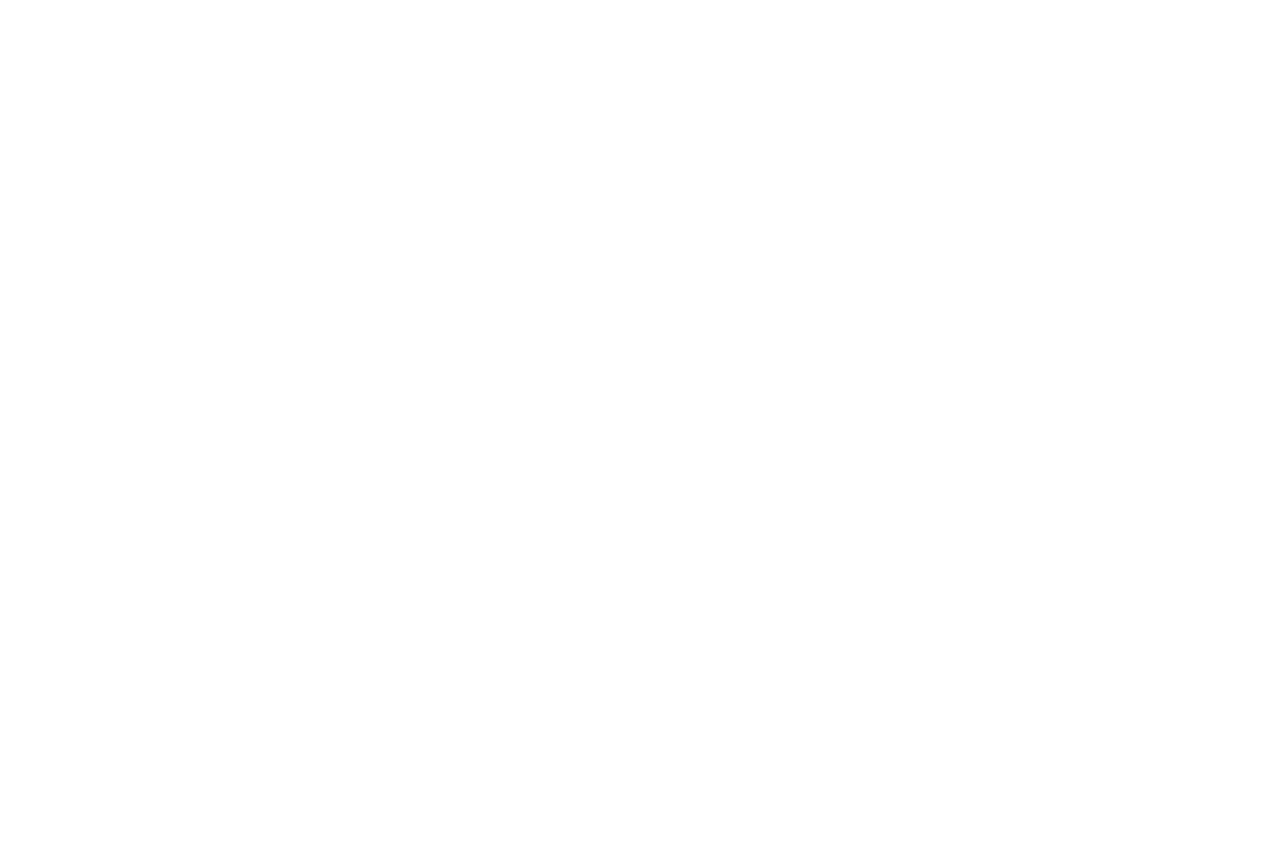
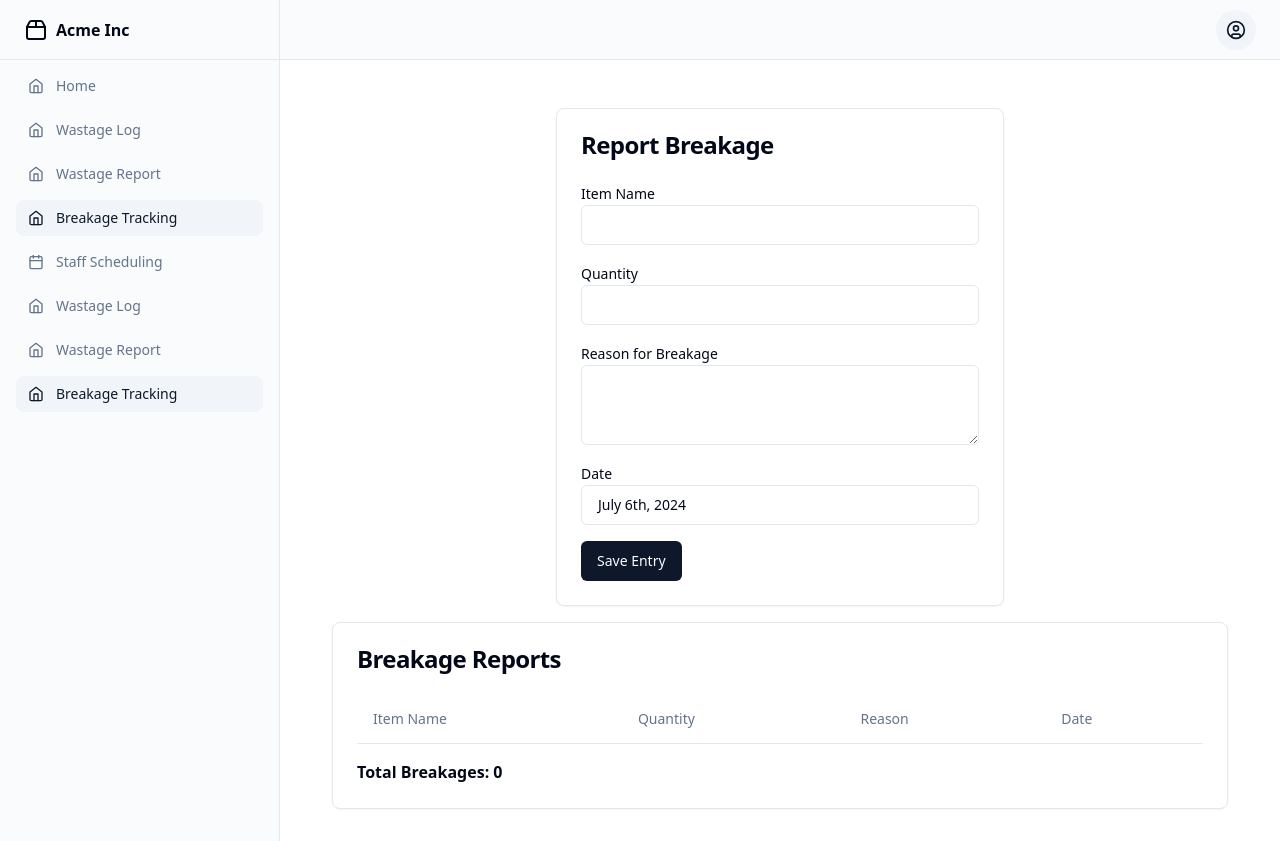
Before and after one commit to GPT-Engineer-App/crazy-management-system, a React (Vite) app: page /breakage-tracking in a window 1280 px wide. Before the commit this address had no page. Before the commit the page ends 800 px from the top, so only its background shows below. Built offline with nearby package versions, Linux system fonts and the light colour scheme.

Commit message:
Implemented Breakage Tracking feature with reporting, analysis, and automatic inventory adjustment.

```diff
--- a/src/App.jsx
+++ b/src/App.jsx
@@ -8,6 +8,7 @@ import SidebarLayout from "./layouts/sidebar";
 import Index from "./pages/Index.jsx";
 import WastageLog from "./components/WastageLog";
 import WastageReport from "./components/WastageReport";
+import BreakageTracking from "./components/BreakageTracking";
 
 const queryClient = new QueryClient();
 
@@ -27,6 +28,11 @@ export const navItems = [
     to: "/wastage-report",
     icon: <Home className="h-4 w-4" />,
   },
+  {
+    title: "Breakage Tracking",
+    to: "/breakage-tracking",
+    icon: <Home className="h-4 w-4" />,
+  },
 ];
 
 const App = () => {
@@ -40,6 +46,7 @@ const App = () => {
               <Route index element={<Index />} />
               <Route path="wastage-log" element={<WastageLog />} />
               <Route path="wastage-report" element={<WastageReport />} />
+              <Route path="breakage-tracking" element={<BreakageTracking />} />
             </Route>
           </Routes>
         </Router>
--- /dev/null
+++ b/src/components/BreakageTracking.jsx
@@ -0,0 +1,145 @@
+import { useState } from "react";
+import { Button } from "@/components/ui/button";
+import { Card, CardContent, CardHeader, CardTitle } from "@/components/ui/card";
+import { Input } from "@/components/ui/input";
+import { Label } from "@/components/ui/label";
+import { Textarea } from "@/components/ui/textarea";
+import { Calendar } from "@/components/ui/calendar";
+import { Popover, PopoverTrigger, PopoverContent } from "@/components/ui/popover";
+import { format } from "date-fns";
+import { toast } from "sonner";
+import { Table, TableBody, TableCell, TableHead, TableHeader, TableRow } from "@/components/ui/table";
+
+const BreakageTracking = ({ onSave }) => {
+  const [form, setForm] = useState({
+    itemName: "",
+    quantity: "",
+    reason: "",
+    date: new Date(),
+  });
+  const [breakageReports, setBreakageReports] = useState([]);
+
+  const handleInputChange = (e) => {
+    const { name, value } = e.target;
+    setForm({ ...form, [name]: value });
+  };
+
+  const handleDateChange = (date) => {
+    setForm({ ...form, date });
+  };
+
+  const handleSubmit = (e) => {
+    e.preventDefault();
+    if (!form.itemName || !form.quantity || !form.reason) {
+      toast.error("Please fill in all fields");
+      return;
+    }
+    setBreakageReports([...breakageReports, form]);
+    setForm({
+      itemName: "",
+      quantity: "",
+      reason: "",
+      date: new Date(),
+    });
+    toast.success("Breakage entry recorded successfully");
+  };
+
+  const totalBreakages = breakageReports.reduce((sum, report) => sum + parseInt(report.quantity), 0);
+
+  return (
+    <div className="container mx-auto p-4">
+      <Card className="max-w-md mx-auto mt-4">
+        <CardHeader>
+          <CardTitle>Report Breakage</CardTitle>
+        </CardHeader>
+        <CardContent>
+          <form onSubmit={handleSubmit}>
+            <div className="mb-4">
+              <Label htmlFor="itemName">Item Name</Label>
+              <Input
+                id="itemName"
+                name="itemName"
+                value={form.itemName}
+                onChange={handleInputChange}
+                required
+              />
+            </div>
+            <div className="mb-4">
+              <Label htmlFor="quantity">Quantity</Label>
+              <Input
+                id="quantity"
+                name="quantity"
+                type="number"
+                value={form.quantity}
+                onChange={handleInputChange}
+                required
+              />
+            </div>
+            <div className="mb-4">
+              <Label htmlFor="reason">Reason for Breakage</Label>
+              <Textarea
+                id="reason"
+                name="reason"
+                value={form.reason}
+                onChange={handleInputChange}
+                required
+              />
+            </div>
+            <div className="mb-4">
+              <Label htmlFor="date">Date</Label>
+              <Popover>
+                <PopoverTrigger asChild>
+                  <Button variant="outline" className="w-full justify-start text-left font-normal">
+                    {form.date ? format(form.date, "PPP") : <span>Pick a date</span>}
+                  </Button>
+                </PopoverTrigger>
+                <PopoverContent className="w-auto p-0">
+                  <Calendar
+                    mode="single"
+                    selected={form.date}
+                    onSelect={handleDateChange}
+                    initialFocus
+                  />
+                </PopoverContent>
+              </Popover>
+            </div>
+            <Button type="submit">Save Entry</Button>
+          </form>
+        </CardContent>
+      </Card>
+
+      <Card className="max-w-4xl mx-auto mt-4">
+        <CardHeader>
+          <CardTitle>Breakage Reports</CardTitle>
+        </CardHeader>
+        <CardContent>
+          <Table>
+            <TableHeader>
+              <TableRow>
+                <TableHead>Item Name</TableHead>
+                <TableHead>Quantity</TableHead>
+                <TableHead>Reason</TableHead>
+                <TableHead>Date</TableHead>
+              </TableRow>
+            </TableHeader>
+            <TableBody>
+              {breakageReports.map((report, index) => (
+                <TableRow key={index}>
+                  <TableCell>{report.itemName}</TableCell>
+                  <TableCell>{report.quantity}</TableCell>
+                  <TableCell>{report.reason}</TableCell>
+                  <TableCell>{format(new Date(report.date), "PP")}</TableCell>
+                </TableRow>
+              ))}
+            </TableBody>
+          </Table>
+          <div className="mt-4">
+            <strong>Total Breakages: {totalBreakages}</strong>
+          </div>
+        </CardContent>
+      </Card>
+    </div>
+  );
+};
+
+export default BreakageTracking;
--- a/src/components/InventoryManagement.jsx
+++ b/src/components/InventoryManagement.jsx
@@ -11,10 +11,15 @@ const InventoryManagement = () => {
   const [inventory, setInventory] = useState([]);
   const [form, setForm] = useState({ name: "", quantity: "", expirationDate: "", reorderPoint: "" });
   const [alerts, setAlerts] = useState([]);
+  const [breakageReports, setBreakageReports] = useState([]);
 
   useEffect(() => {
     checkAlerts();
   }, [inventory]);
+
+  useEffect(() => {
+    adjustInventoryForBreakages();
+  }, [breakageReports]);
 
   const handleInputChange = (e) => {
     const { name, value } = e.target;
@@ -39,6 +44,17 @@ const InventoryManagement = () => {
       return isLowStock || isExpiringSoon;
     });
     setAlerts(newAlerts);
+  };
+
+  const adjustInventoryForBreakages = () => {
+    const updatedInventory = inventory.map(item => {
+      const breakage = breakageReports.find(report => report.itemName === item.name);
+      if (breakage) {
+        return { ...item, quantity: item.quantity - breakage.quantity };
+      }
+      return item;
+    });
+    setInventory(updatedInventory);
   };
 
   return (
--- a/src/layouts/navbar.jsx
+++ b/src/layouts/navbar.jsx
@@ -9,7 +9,7 @@ import {
 } from "@/components/ui/dropdown-menu";
 import { Sheet, SheetContent, SheetTrigger } from "@/components/ui/sheet";
 import { cn } from "@/lib/utils";
-import { CircleUser, Menu, Package2 } from "lucide-react";
+import { CircleUser, Menu, Package2, Home } from "lucide-react";
 import { NavLink, Outlet } from "react-router-dom";
 import { navItems } from "../App";
 
@@ -42,6 +42,10 @@ const DesktopNav = () => (
         {item.title}
       </NavItem>
     ))}
+    <NavItem to="/breakage-tracking" className="flex items-center gap-2">
+      <Home className="h-4 w-4" />
+      Breakage Tracking
+    </NavItem>
   </nav>
 );
 
@@ -67,6 +71,10 @@ const MobileNav = () => (
             {item.title}
           </NavItem>
         ))}
+        <NavItem to="/breakage-tracking" className="flex items-center gap-2">
+          <Home className="h-4 w-4" />
+          Breakage Tracking
+        </NavItem>
       </nav>
     </SheetContent>
   </Sheet>
--- a/src/layouts/sidebar.jsx
+++ b/src/layouts/sidebar.jsx
@@ -57,6 +57,11 @@ const Sidebar = () => (
             {
               title: "Wastage Report",
               to: "/wastage-report",
+              icon: <Home className="h-4 w-4" />,
+            },
+            {
+              title: "Breakage Tracking",
+              to: "/breakage-tracking",
               icon: <Home className="h-4 w-4" />,
             },
           ].map((item) => (
```
